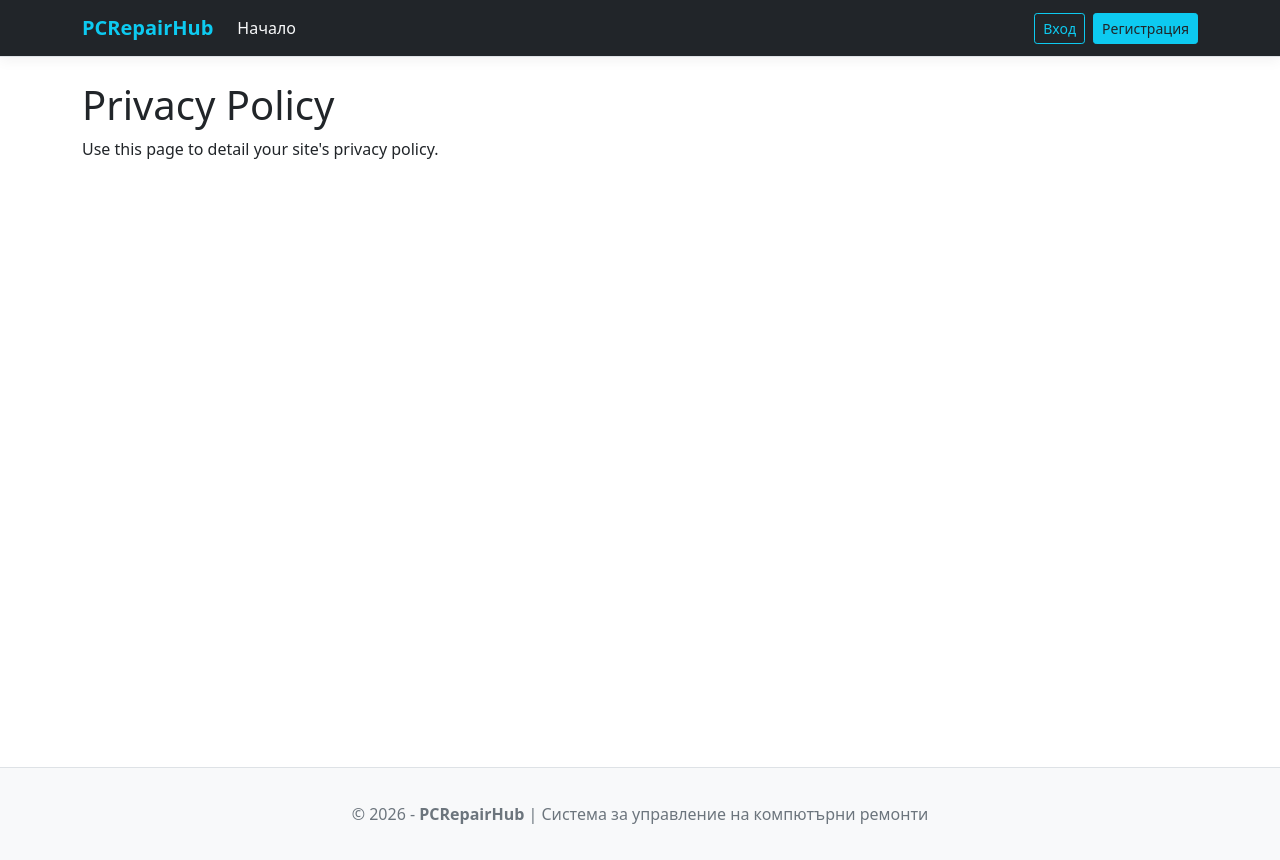
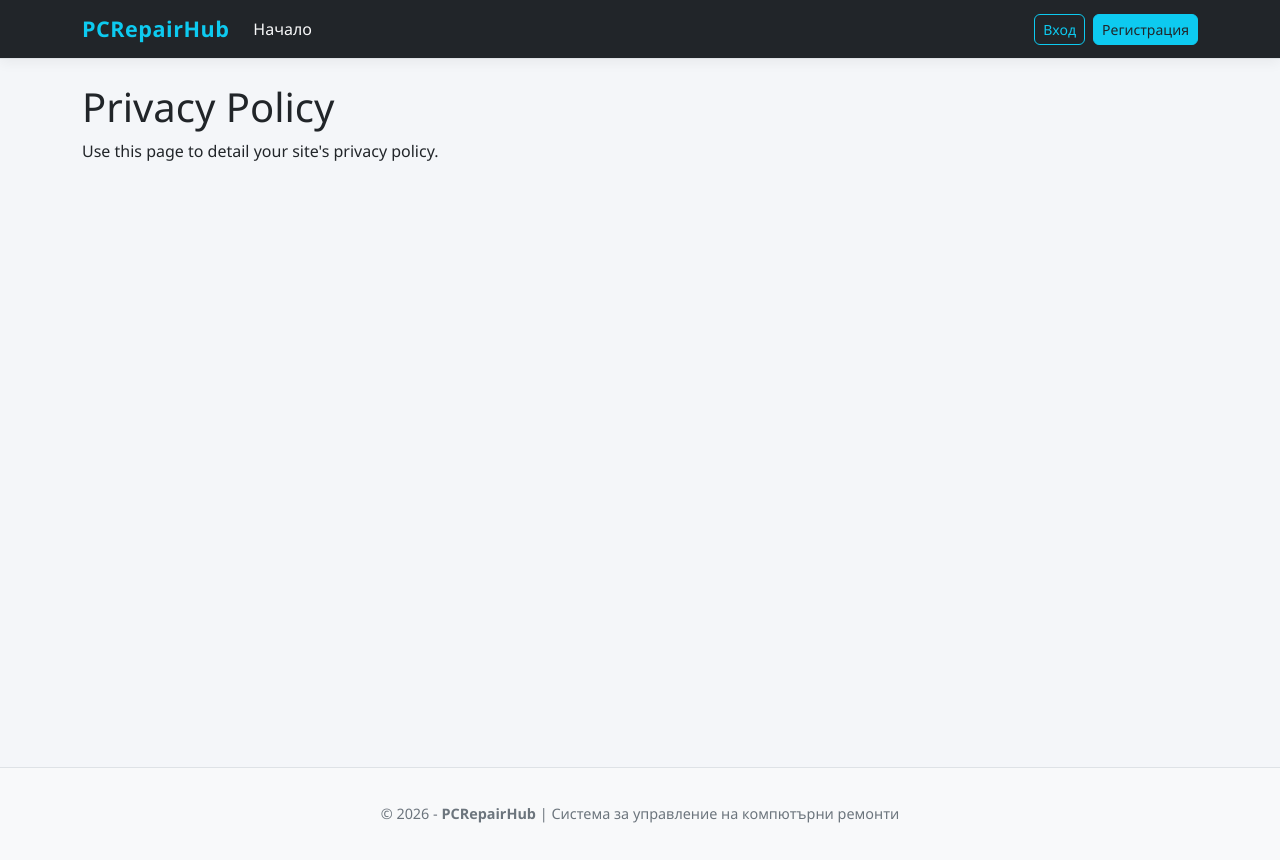
Before and after one commit to IrinaPetkova2707/PCRepairHub, an ASP.NET Core app: page /Home/Privacy in a window 1280 px wide. Run offline with ASP.NET Core 8, Linux system fonts and the light colour scheme; style sheets or scripts are compiled from the project's sources.

Commit message:
Add custom CSS styling for cards, tables, and layout in site.css

```diff
--- a/WebApplication/wwwroot/css/site.css
+++ b/WebApplication/wwwroot/css/site.css
@@ -20,3 +20,48 @@ html {
 body {
   margin-bottom: 60px;
 }
+
+body {
+    background-color: #f4f6f9;
+    font-family: 'Segoe UI', Tahoma, Geneva, Verdana, sans-serif;
+}
+
+.navbar {
+    box-shadow: 0 2px 10px rgba(0, 0, 0, 0.15);
+}
+
+.navbar-brand {
+    letter-spacing: 0.5px;
+    font-size: 1.35rem;
+}
+
+.card, .rounded-3.shadow-sm {
+    transition: transform 0.2s ease, box-shadow 0.2s ease;
+}
+
+    .card:hover, .rounded-3.shadow-sm:hover {
+        transform: translateY(-2px);
+        box-shadow: 0 6px 18px rgba(0, 0, 0, 0.08) !important;
+    }
+
+.table {
+    background-color: #ffffff;
+    border-radius: 8px;
+    overflow: hidden;
+    box-shadow: 0 2px 8px rgba(0, 0, 0, 0.05);
+}
+
+    .table thead th {
+        border-bottom: none;
+        font-weight: 600;
+        letter-spacing: 0.3px;
+    }
+
+.btn {
+    border-radius: 6px;
+    font-weight: 500;
+}
+
+footer {
+    font-size: 0.9rem;
+}
```
